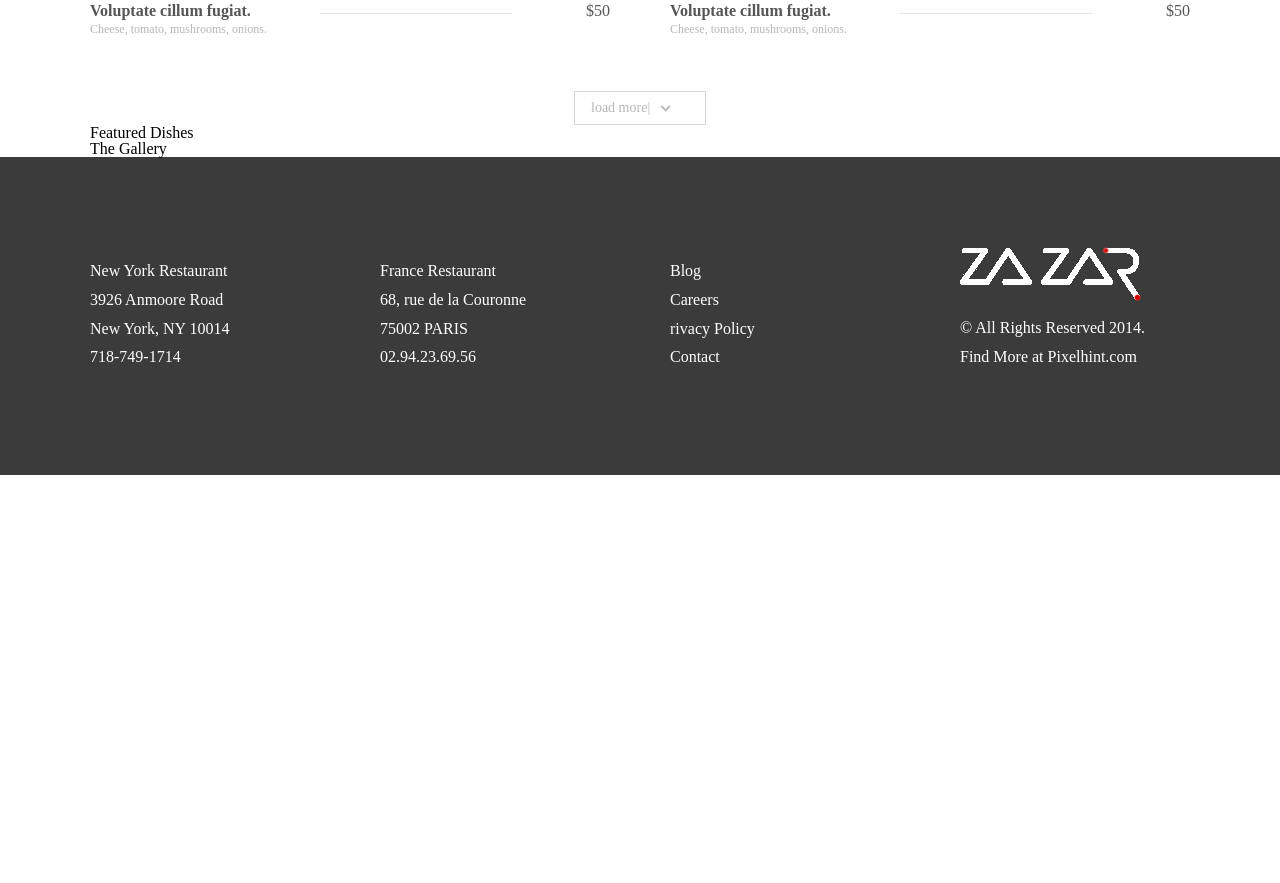
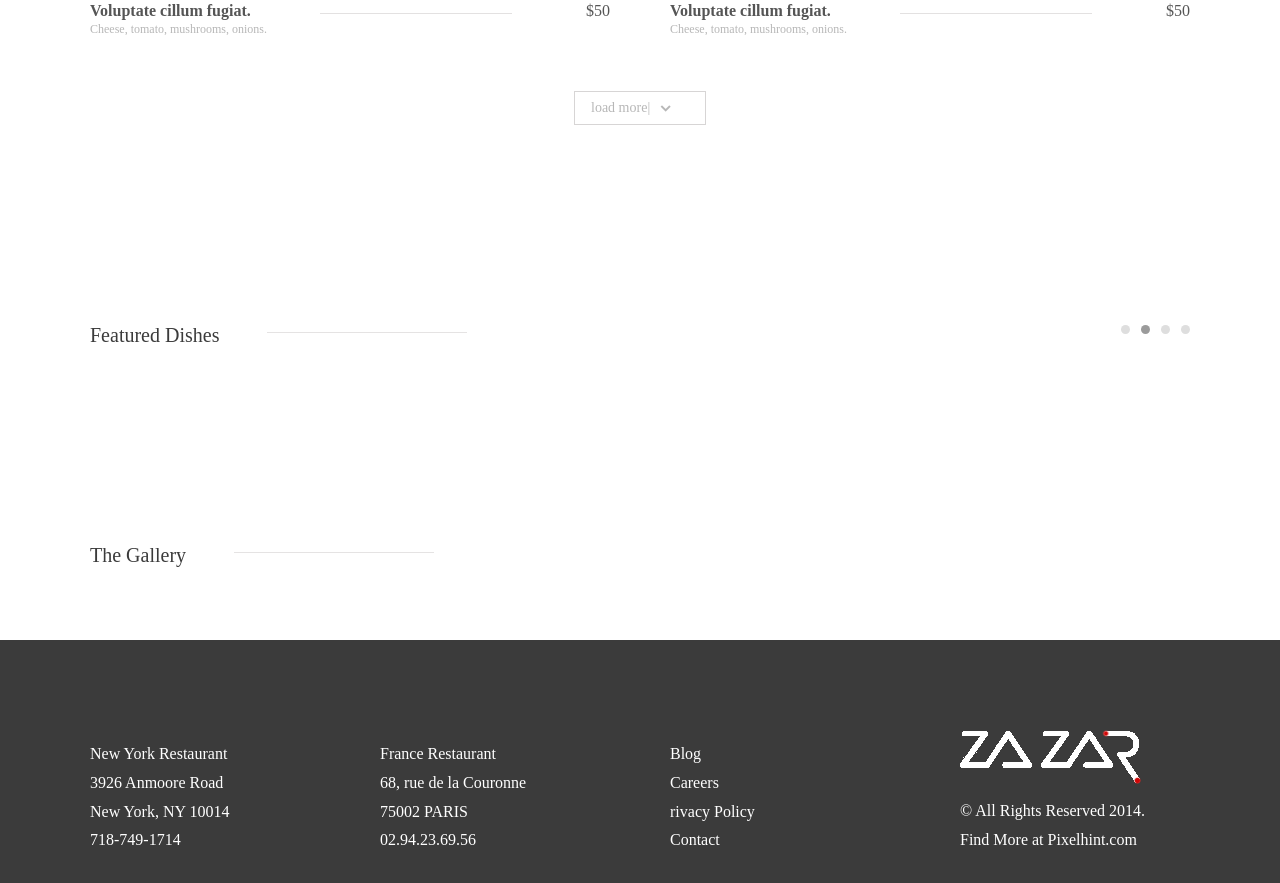
Before and after one commit to gn02527149/PsdToHtml, a plain HTML site: page index.html in a window 1280 px wide. Shown: the part 1095-1978 px from the top of the page. Before the commit the page ends 1570 px from the top, so only its background shows below. Drawn offline with Linux system fonts and the light colour scheme.

Commit message:
no message

```diff
--- a/CSS/index.css
+++ b/CSS/index.css
@@ -121,3 +121,38 @@
 	margin-left: 10px;
 	background-image: url(../image/index-btn-icon.jpg);
 }
+
+.index-panel{
+	margin-top: 200px;
+}
+.index-panel-header h3{
+	float: left;
+	font-size: 20px;
+	color: #3b3b3b;
+	font-weight: normal;
+	margin-right: 48px;
+}
+.index-panel-header .line{
+	float: left;
+	width: 200px;
+	margin-top: 7px;
+	border-top: 1px solid #e5e3e3;
+}
+.index-panel-header .btn-group{
+	font-size: 0;
+	float: right;
+}
+.index-panel-header .btn{
+	display: inline-block;
+	margin-left: 11px;
+	width: 9px;
+	height: 9px;
+	background-color: #dedede;
+	border-radius: 50%;
+}
+.index-panel-header .active{
+	background-color: #9b9b9b;
+}
+.index-panel-body{
+	margin-top: 75px;
+}
--- a/index.html
+++ b/index.html
@@ -105,12 +105,25 @@
 		</div>
 		<a href="" class='menu-more-btn'>load more<span>|</span><span class='icon'></span></a>
 	</div>
-	<div class="public-container index-list"></div>
 	<div class="public-container index-panel">
-		<div class="index-panel-header">Featured Dishes</div>
+		<div class="index-panel-header clearfloat">
+			<h3>Featured Dishes</h3>
+			<div class="line"></div>
+			<div class="btn-group">
+				<a href="" class="btn"></a>
+				<a href="" class="btn active"></a>
+				<a href="" class="btn"></a>
+				<a href="" class="btn"></a>
+			</div>
+		</div>
+		<div class="index-panel-body"></div>
 	</div>
 	<div class="public-container index-panel">
-		<div class="index-panel-header">The Gallery</div>
+		<div class="index-panel-header clearfloat">
+			<h3>The Gallery</h3>
+			<div class="line"></div>
+		</div>
+		<div class="index-panel-body"></div>
 	</div>
 	<div class="public-footer">
 		<div class="public-container">
```
